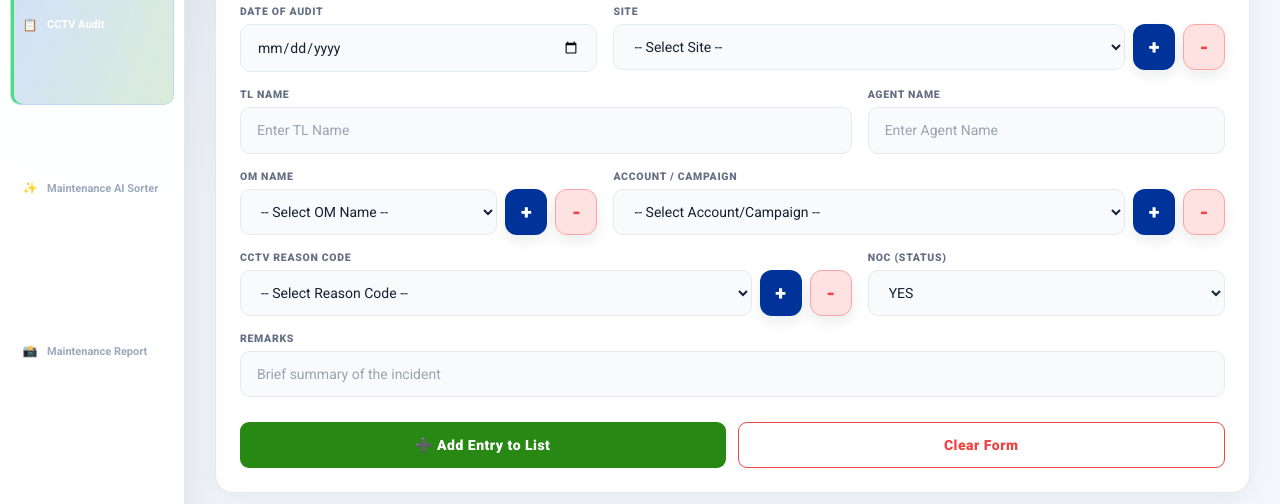
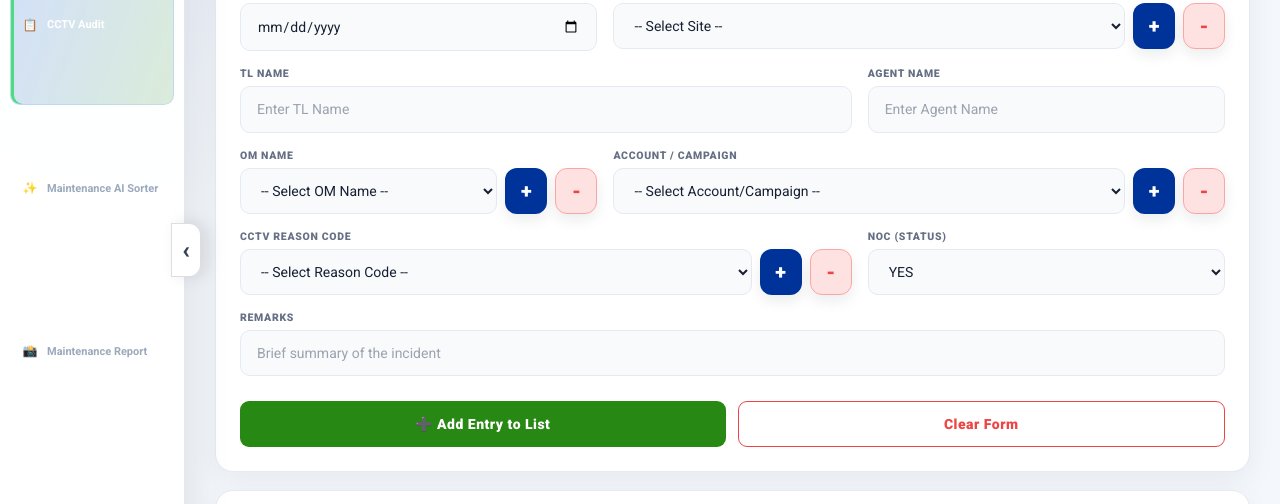
Before and after one commit to milesnavarez30-eng/audit-report, a plain HTML site: page index.html in a window 1280 px wide. Shown: the part 150-654 px from the top of the page. Drawn offline with Linux system fonts and the light colour scheme.

Commit message:
Update style.css

```diff
--- a/style.css
+++ b/style.css
@@ -553,3 +553,89 @@ body.dark-mode .maintenance-table th {
         flex-basis: 20px;
     }
 }
+
+
+/* =========================================================
+   COLLAPSIBLE SIDEBAR
+   Click the small arrow at the sidebar edge to hide/show it.
+   ========================================================= */
+
+body,
+.workspace-tabs.admin-sidebar,
+.sidebar-collapse-toggle {
+    transition:
+        padding-left .22s ease,
+        transform .22s ease,
+        left .22s ease,
+        opacity .18s ease !important;
+}
+
+/* Small handle at the right edge of the sidebar */
+.sidebar-collapse-toggle {
+    position: fixed;
+    top: 50%;
+    left: calc(var(--admin-sidebar) - 14px);
+    transform: translateY(-50%);
+    z-index: 1105;
+    width: 30px;
+    height: 54px;
+    display: grid;
+    place-items: center;
+    padding: 0;
+    border: 1px solid var(--admin-sidebar-border);
+    border-radius: 0 12px 12px 0;
+    background: var(--admin-sidebar-bg);
+    color: #dbe7f6;
+    font: 900 24px/1 Arial, sans-serif;
+    cursor: pointer;
+    box-shadow: 7px 0 18px rgba(2, 6, 23, .18);
+}
+
+.sidebar-collapse-toggle:hover {
+    color: #ffffff;
+    background: #122039;
+}
+
+/* Hide the sidebar completely and let the workspace use the width */
+body.sidebar-collapsed {
+    padding-left: 30px !important;
+}
+
+body.sidebar-collapsed .workspace-tabs.admin-sidebar {
+    transform: translateX(calc(-1 * var(--admin-sidebar) - 4px)) !important;
+    pointer-events: none;
+}
+
+body.sidebar-collapsed .sidebar-collapse-toggle {
+    left: 0;
+    border-radius: 0 12px 12px 0;
+}
+
+/* Light mode handle */
+body:not(.dark-mode) .sidebar-collapse-toggle {
+    background: #ffffff;
+    color: #334155;
+    border-color: rgba(15,23,42,.14);
+    box-shadow: 6px 0 16px rgba(15,23,42,.10);
+}
+
+body:not(.dark-mode) .sidebar-collapse-toggle:hover {
+    background: #f8fafc;
+    color: #0f172a;
+}
+
+/* On smaller screens the sidebar becomes a top bar; keep it visible. */
+@media (max-width: 920px) {
+    .sidebar-collapse-toggle {
+        display: none !important;
+    }
+
+    body.sidebar-collapsed {
+        padding: 88px 14px 32px !important;
+    }
+
+    body.sidebar-collapsed .workspace-tabs.admin-sidebar {
+        transform: none !important;
+        pointer-events: auto;
+    }
+}
```
